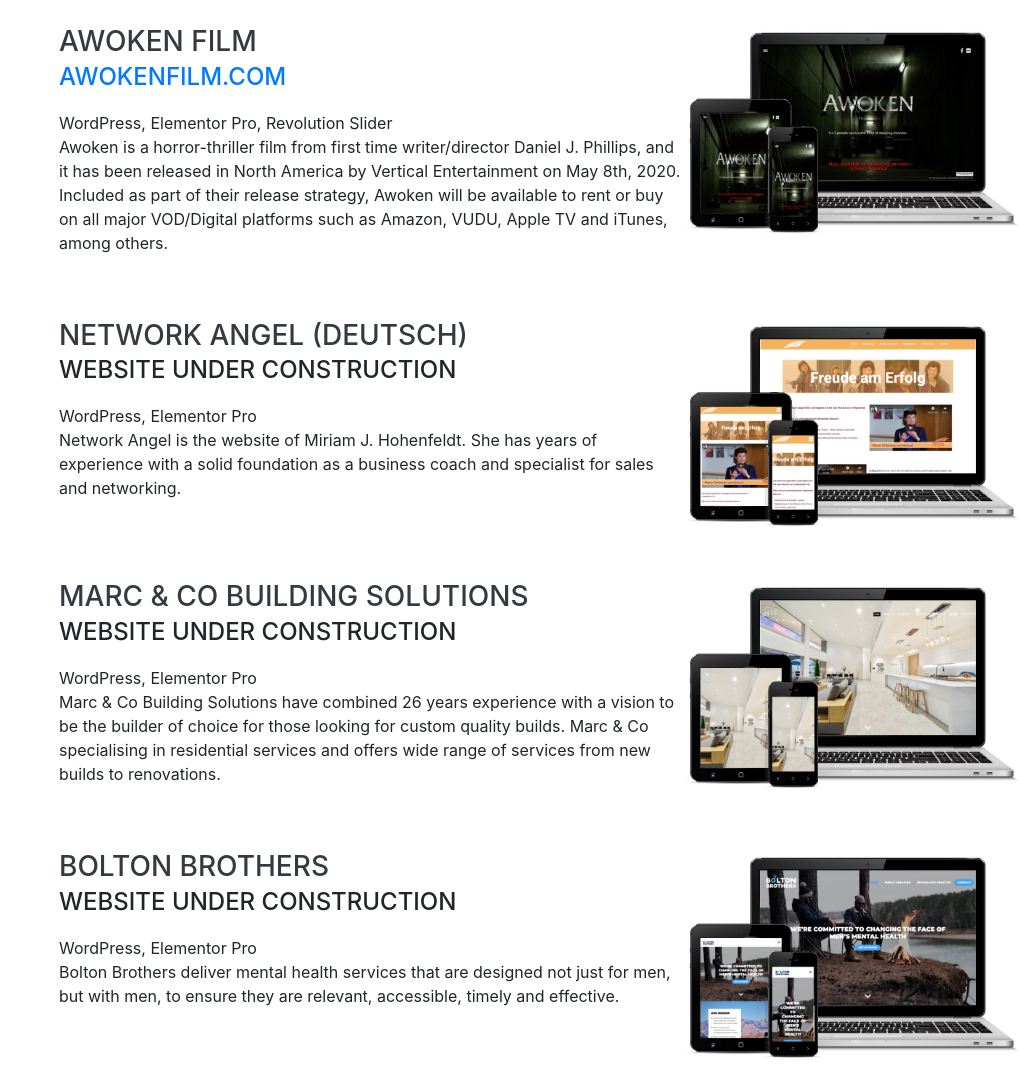
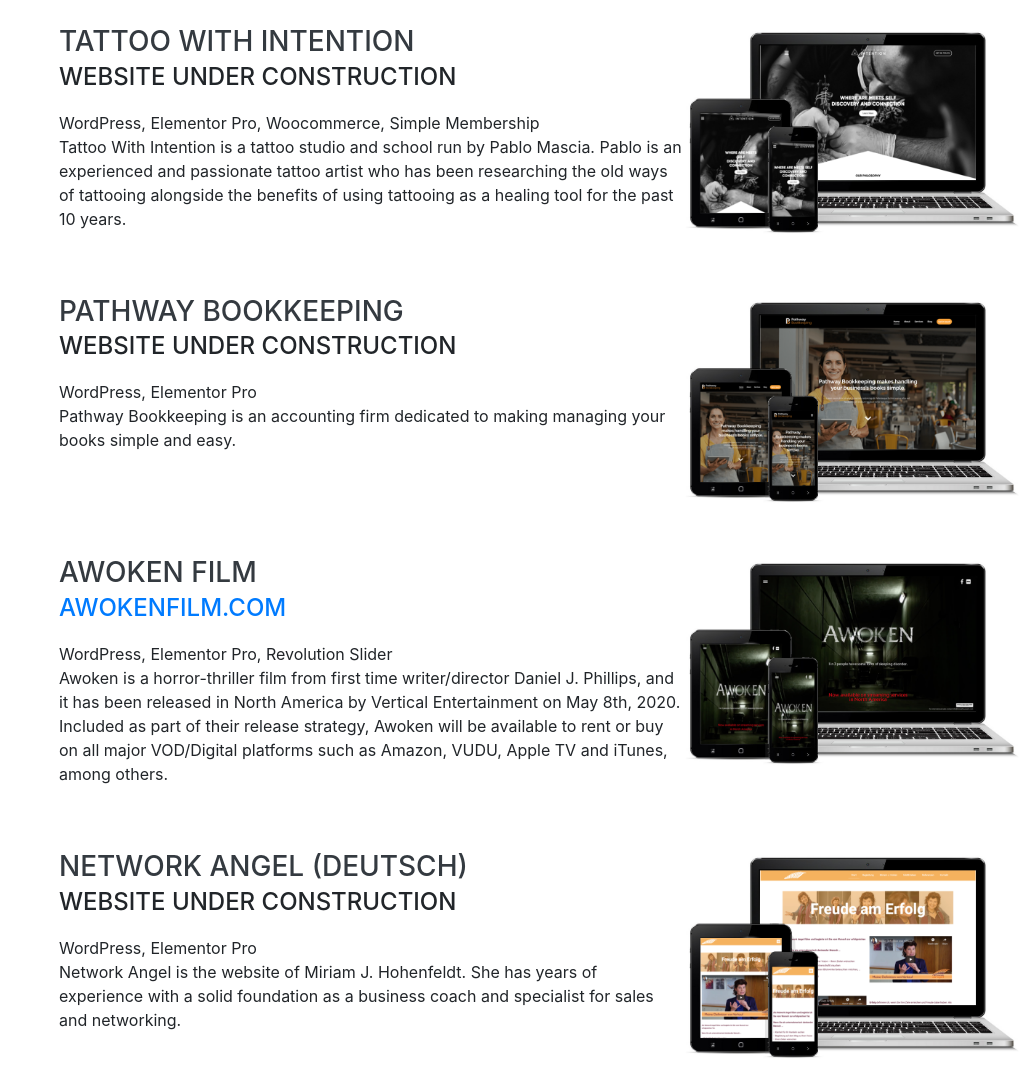
Before and after one commit to joefclarin/joefclarin.github.io, a website with bundled scripts: page index.html in a window 1280 px wide. Shown: the part 6200-7267 px from the top of the page, without its empty margins (261-1280 px from the left). Built offline with nearby package versions, Linux system fonts and the light colour scheme; a web font is replaced by a local one.

Commit message:
added new projects and updated live projects

```diff
--- a/index.html
+++ b/index.html
@@ -389,6 +389,36 @@
 
         <div class="resume-item d-flex flex-column flex-md-row justify-content-between mb-5">
           <div class="resume-content mb-3">
+            <h3 class="mb-0">Tattoo With Intention</h3>
+            <div class="subheading mb-3">Website under construction</div>
+            <!--div class="subheading mb-3"><a target="_blank" href="http://tattoowithintention.com.au/">tattoowithintention.com.au</a></div-->
+            <div class="mb-0">WordPress, Elementor Pro, Woocommerce, Simple Membership</div>
+            <div class="mb-0">Tattoo With Intention is a tattoo studio and school run by Pablo Mascia. Pablo is an experienced and passionate tattoo artist who has been researching the old ways of tattooing alongside the benefits of using tattooing as a healing tool for the past 10 years.</div>
+          </div>
+          <div class="resume-date text-md-right">
+            <div class="mb-0">
+              <img class="img-fluid" src="img/projects/twi.png" alt="Tattoo With Intention" />
+            </div>
+          </div>
+        </div>
+
+        <div class="resume-item d-flex flex-column flex-md-row justify-content-between mb-5">
+          <div class="resume-content mb-3">
+            <h3 class="mb-0">Pathway Bookkeeping</h3>
+            <div class="subheading mb-3">Website under construction</div>
+            <!--div class="subheading mb-3"><a target="_blank" href="http://pathwaybookkeeping.com.au/">pathwaybookkeeping.com.au</a></div-->
+            <div class="mb-0">WordPress, Elementor Pro</div>
+            <div class="mb-0">Pathway Bookkeeping is an accounting firm dedicated to making managing your books simple and easy.</div>
+          </div>
+          <div class="resume-date text-md-right">
+            <div class="mb-0">
+              <img class="img-fluid" src="img/projects/pathway-bookkeeping.png" alt="Pathway Bookkeeping" />
+            </div>
+          </div>
+        </div>
+
+        <div class="resume-item d-flex flex-column flex-md-row justify-content-between mb-5">
+          <div class="resume-content mb-3">
             <h3 class="mb-0">Awoken Film</h3>
             <div class="subheading mb-3"><a target="_blank" href="https://awokenfilm.com/">awokenfilm.com</a></div>
             <div class="mb-0">WordPress, Elementor Pro, Revolution Slider</div>
@@ -419,8 +449,7 @@
         <div class="resume-item d-flex flex-column flex-md-row justify-content-between mb-5">
           <div class="resume-content mb-3">
             <h3 class="mb-0">Marc & Co Building Solutions</h3>
-            <div class="subheading mb-3">Website under construction</div>
-            <!--div class="subheading mb-3"><a target="_blank" href="https://www.macbs.com.au/">www.macbs.com.au/</a></div-->
+            <div class="subheading mb-3"><a target="_blank" href="https://www.macbs.com.au/">macbs.com.au</a></div>
             <div class="mb-0">WordPress, Elementor Pro</div>
             <div class="mb-0">Marc & Co Building Solutions have combined 26 years experience with a vision to be the builder of choice for those looking for custom quality builds. Marc & Co specialising in residential services and offers wide range of services from new builds to renovations.</div>
           </div>
@@ -434,8 +463,7 @@
         <div class="resume-item d-flex flex-column flex-md-row justify-content-between mb-5">
           <div class="resume-content mb-3">
             <h3 class="mb-0">Bolton Brothers</h3>
-            <div class="subheading mb-3">Website under construction</div>
-            <!--div class="subheading mb-3"><a target="_blank" href="https://boltonbrothers.com.au/">boltonbrothers.com.au</a></div-->
+            <div class="subheading mb-3"><a target="_blank" href="https://boltonbrothers.com.au/">boltonbrothers.com.au</a></div>
             <div class="mb-0">WordPress, Elementor Pro</div>
             <div class="mb-0">Bolton Brothers deliver mental health services that are designed not just for men, but with men, to ensure they are relevant, accessible, timely and effective.</div>
           </div>
```
Also changed, not shown: img/projects/pathway-bookkeeping.png (added), img/projects/twi.png (added).
